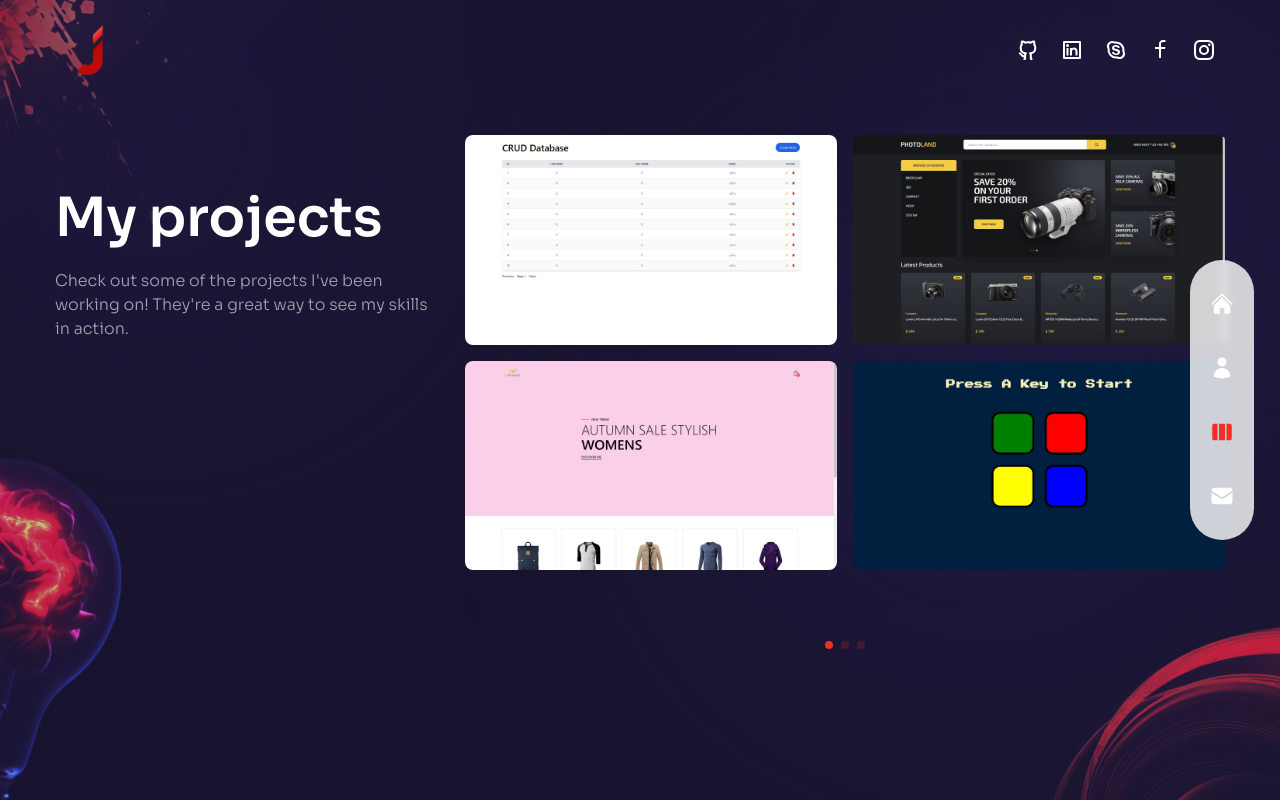
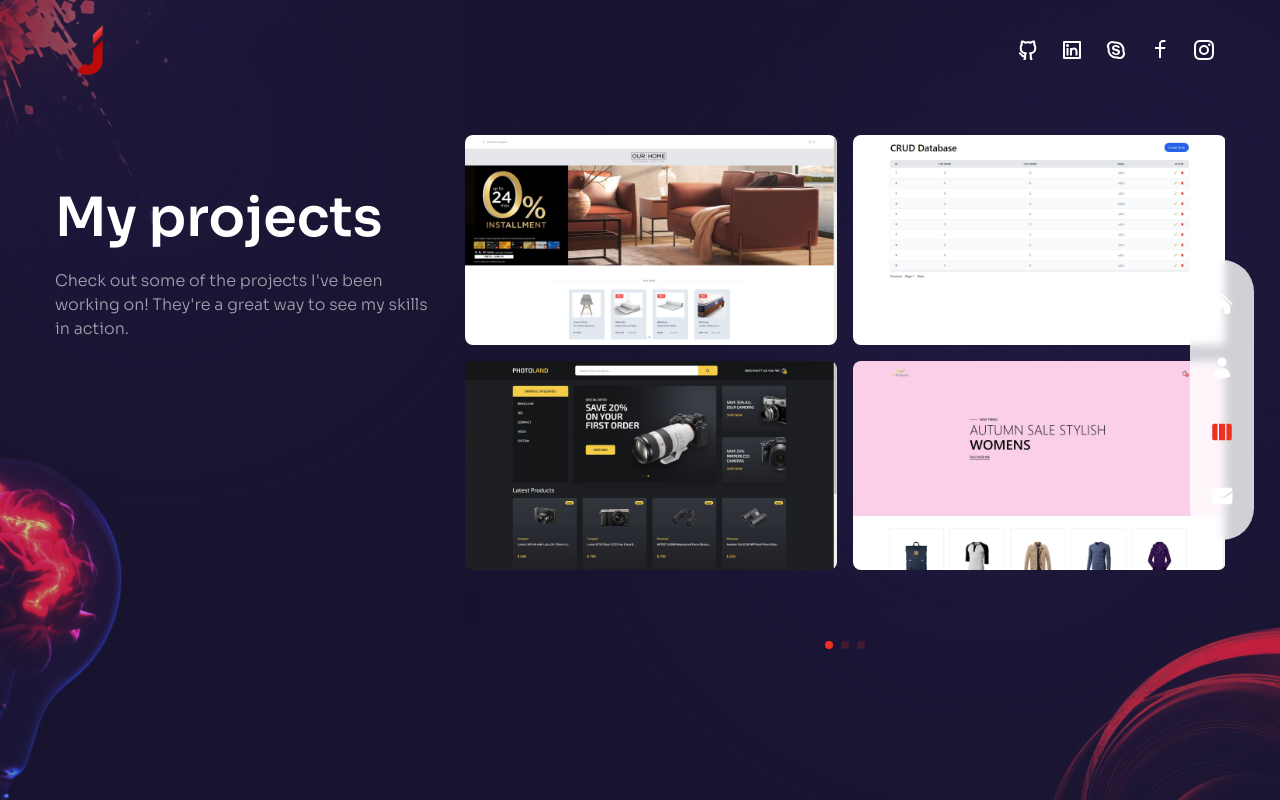
Before and after one commit to joemar-ceneza/react-portfolio, a Next.js app: page /work in a window 1280 px wide. Built offline with nearby package versions, Linux system fonts and the light colour scheme.

Commit message:
add new project link

```diff
--- a/components/WorkSlider.js
+++ b/components/WorkSlider.js
@@ -22,6 +22,11 @@ const workSlides = {
     {
       images: [
         {
+          title: "our-home",
+          path: "/our-home.jpg",
+          link: "https://joemar-ceneza-our-home.netlify.app/",
+        },
+        {
           title: "crud",
           path: "/crud.jpg",
           link: "https://joemar-ceneza-crud.netlify.app/",
@@ -36,15 +41,15 @@ const workSlides = {
           path: "/e-commerce-e-shopping.jpg",
           link: "https://joemar-ceneza-e-commerce-shopping.netlify.app/",
         },
+      ],
+    },
+    {
+      images: [
         {
           title: "simon-game",
           path: "/simon-game.jpg",
           link: "https://joemar-ceneza.github.io/simon-game/",
         },
-      ],
-    },
-    {
-      images: [
         {
           title: "huddle-landing-page",
           path: "/huddle-landing-page.jpg",
@@ -60,15 +65,15 @@ const workSlides = {
           path: "/birthday-buddy-app.jpg",
           link: "https://joemar-ceneza.github.io/birthday-buddy-app/",
         },
+      ],
+    },
+    {
+      images: [
         {
           title: "expanding-cards",
           path: "/expanding-cards.jpg",
           link: "https://joemar-ceneza.github.io/expanding-cards/",
         },
-      ],
-    },
-    {
-      images: [
         {
           title: "testimonials-slider",
           path: "/testimonials-slider.jpg",
@@ -83,11 +88,6 @@ const workSlides = {
           title: "progress-steps",
           path: "/progress-steps.jpg",
           link: "https://joemar-ceneza.github.io/progress-steps/",
-        },
-        {
-          title: "counter",
-          path: "/counter.jpg",
-          link: "https://joemar-ceneza.github.io/counter/",
         },
       ],
     },
```
